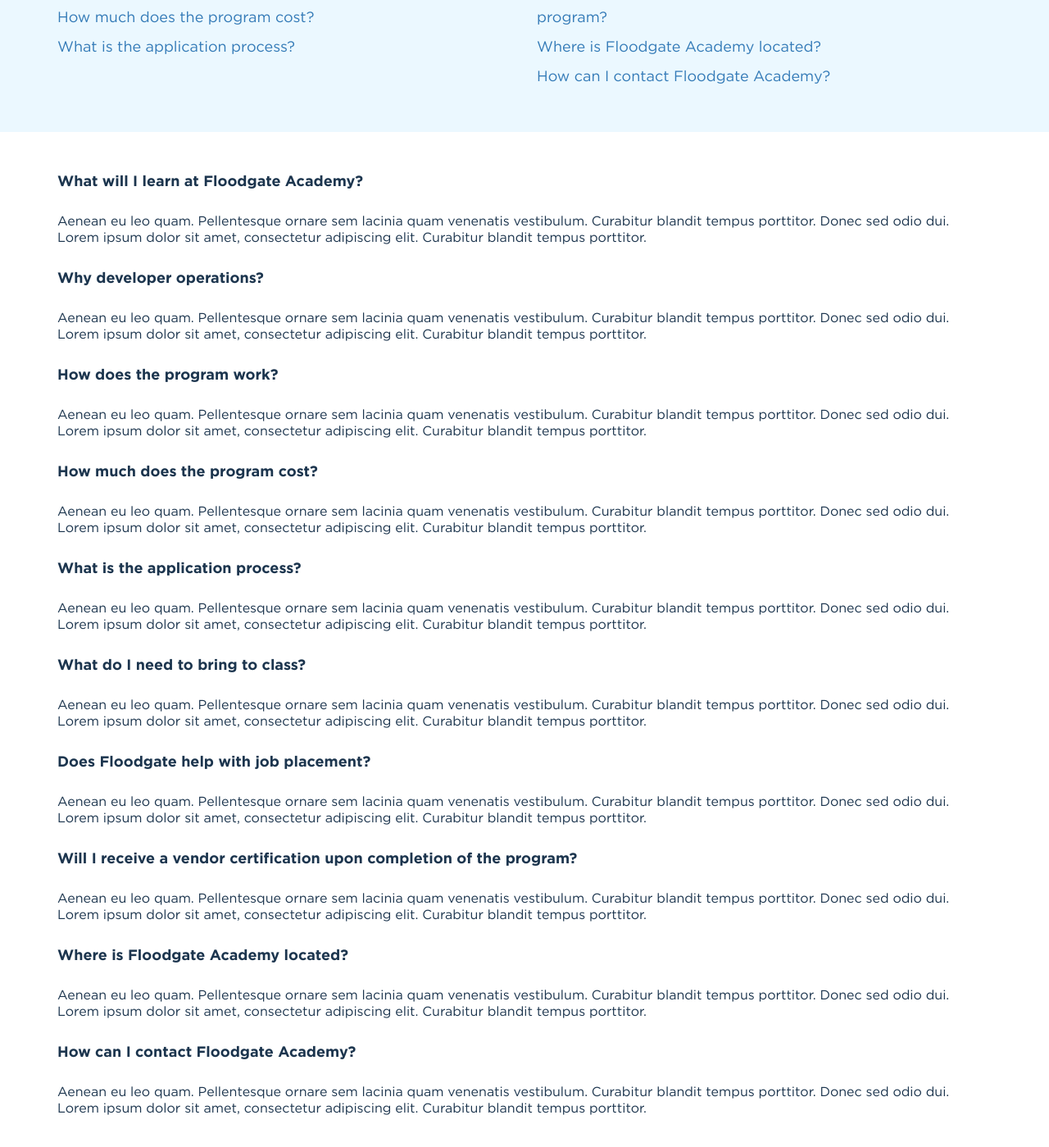
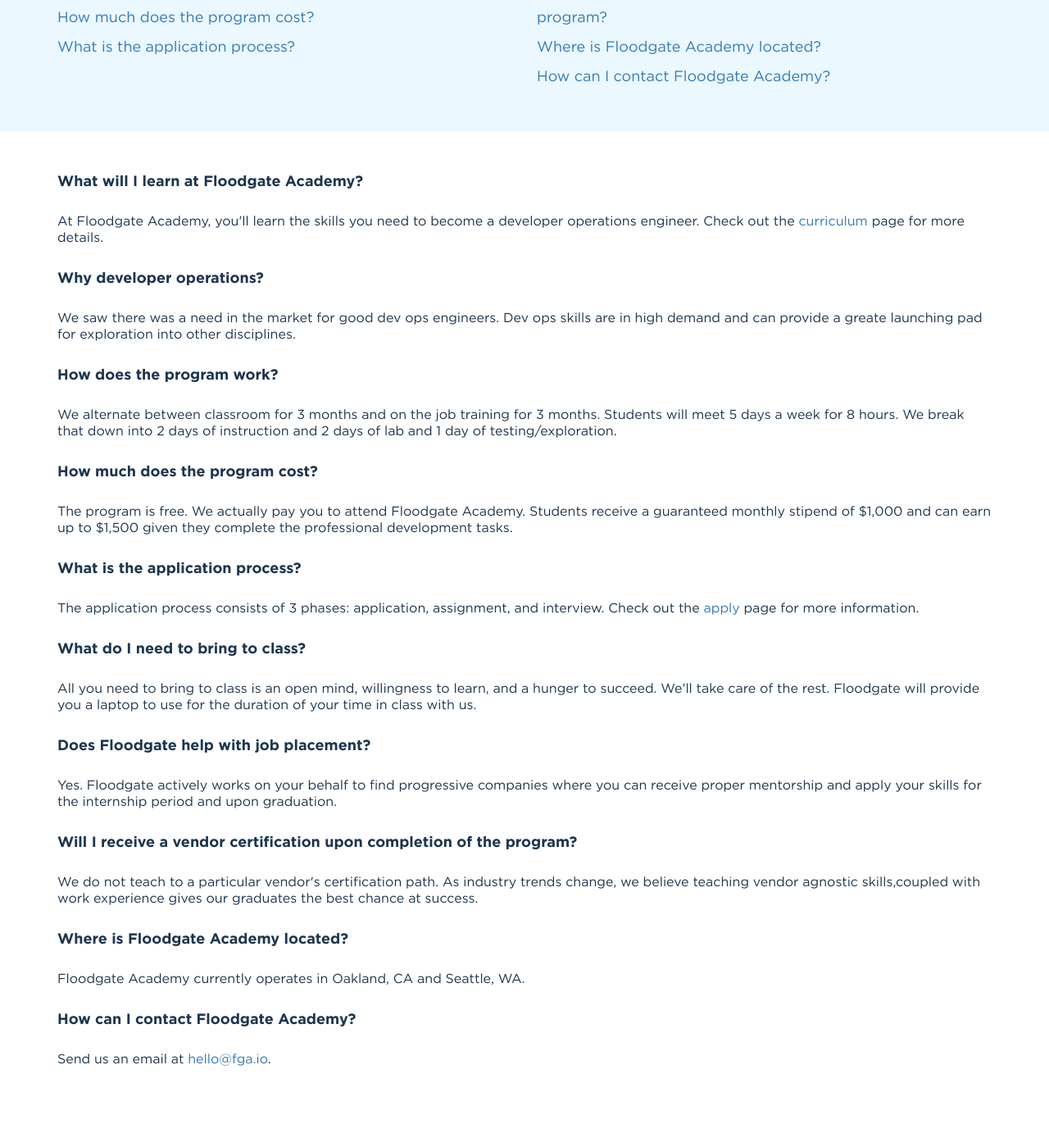
Before and after one commit to floodgateacademy/floodgateacademy.github.io, a Jekyll site: the page built from about.html, in a window 1280 px wide and 1400 px high, scrolled down 1839 px. Shown: the whole window at 82% size. Built offline with Jekyll 4.4.1, drawn with Linux system fonts in a browser that asks for light colours; nearby versions of some CDN libraries.

Commit message:
FAQ updates

```diff
--- a/_includes/footer.html
+++ b/_includes/footer.html
@@ -1,7 +1,7 @@
 <footer class="center">
   <div class="footer-info">
     <img src="/images/logo.png" class="footer-logo" alt="Floodgate Academy Logo">
-    <p class="footer-blurb">Send us an email at <a href="mailto:hello@fga.io" class="email-address">hello@fga.io</a>
+    <p class="footer-blurb">Send us an email at <a href="mailto:hello@fga.io" class="email-address">hello@fga.io</a></p>
     <p class="footer-heading">Connect with us on social media</p>
     <div class="social-links">
 
--- a/about.html
+++ b/about.html
@@ -130,7 +130,7 @@
          <div class="col-lg-12">
            <p class="question" id="q1">What will I learn at Floodgate Academy?</p>
            <p class="answer">
-             Aenean eu leo quam. Pellentesque ornare sem lacinia quam venenatis vestibulum. Curabitur blandit tempus porttitor. Donec sed odio dui. Lorem ipsum dolor sit amet, consectetur adipiscing elit. Curabitur blandit tempus porttitor.
+             At Floodgate Academy, you'll learn the skills you need to become a developer operations engineer. Check out the <a href="/curriculum">curriculum</a> page for more details.
            </p>
          </div>
        </div>
@@ -138,7 +138,7 @@
          <div class="col-lg-12">
            <p class="question" id="q2">Why developer operations?</p>
            <p class="answer">
-             Aenean eu leo quam. Pellentesque ornare sem lacinia quam venenatis vestibulum. Curabitur blandit tempus porttitor. Donec sed odio dui. Lorem ipsum dolor sit amet, consectetur adipiscing elit. Curabitur blandit tempus porttitor.
+             We saw there was a need in the market for good dev ops engineers. Dev ops skills are in high demand and can provide a greate launching pad for exploration into other disciplines.
            </p>
          </div>
        </div>
@@ -146,7 +146,7 @@
          <div class="col-lg-12">
            <p class="question" id="q3">How does the program work?</p>
            <p class="answer">
-             Aenean eu leo quam. Pellentesque ornare sem lacinia quam venenatis vestibulum. Curabitur blandit tempus porttitor. Donec sed odio dui. Lorem ipsum dolor sit amet, consectetur adipiscing elit. Curabitur blandit tempus porttitor.
+             We alternate between classroom for 3 months and on the job training for 3 months. Students will meet 5 days a week for 8 hours. We break that down into 2 days of instruction and 2 days of lab and 1 day of testing/exploration.
            </p>
          </div>
        </div>
@@ -154,7 +154,7 @@
          <div class="col-lg-12">
            <p class="question" id="q4">How much does the program cost?</p>
            <p class="answer">
-             Aenean eu leo quam. Pellentesque ornare sem lacinia quam venenatis vestibulum. Curabitur blandit tempus porttitor. Donec sed odio dui. Lorem ipsum dolor sit amet, consectetur adipiscing elit. Curabitur blandit tempus porttitor.
+             The program is free. We actually pay you to attend Floodgate Academy. Students receive a guaranteed monthly stipend of $1,000 and can earn up to $1,500 given they complete the professional development tasks.
            </p>
          </div>
        </div>
@@ -162,7 +162,7 @@
          <div class="col-lg-12">
            <p class="question" id="q5">What is the application process?</p>
            <p class="answer">
-             Aenean eu leo quam. Pellentesque ornare sem lacinia quam venenatis vestibulum. Curabitur blandit tempus porttitor. Donec sed odio dui. Lorem ipsum dolor sit amet, consectetur adipiscing elit. Curabitur blandit tempus porttitor.
+             The application process consists of 3 phases: application, assignment, and interview. Check out the <a href="/apply">apply</a> page for more information.
            </p>
          </div>
        </div>
@@ -170,7 +170,7 @@
          <div class="col-lg-12">
            <p class="question" id="q6">What do I need to bring to class?</p>
            <p class="answer">
-             Aenean eu leo quam. Pellentesque ornare sem lacinia quam venenatis vestibulum. Curabitur blandit tempus porttitor. Donec sed odio dui. Lorem ipsum dolor sit amet, consectetur adipiscing elit. Curabitur blandit tempus porttitor.
+             All you need to bring to class is an open mind, willingness to learn, and a hunger to succeed. We'll take care of the rest. Floodgate will provide you a laptop to use for the duration of your time in class with us.
            </p>
          </div>
        </div>
@@ -178,7 +178,7 @@
          <div class="col-lg-12">
            <p class="question" id="q7">Does Floodgate help with job placement?</p>
            <p class="answer">
-             Aenean eu leo quam. Pellentesque ornare sem lacinia quam venenatis vestibulum. Curabitur blandit tempus porttitor. Donec sed odio dui. Lorem ipsum dolor sit amet, consectetur adipiscing elit. Curabitur blandit tempus porttitor.
+             Yes. Floodgate actively works on your behalf to find progressive companies where you can receive proper mentorship and apply your skills for the internship period and upon graduation.
            </p>
          </div>
        </div>
@@ -186,7 +186,7 @@
          <div class="col-lg-12">
            <p class="question" id="q8">Will I receive a vendor certification upon completion of the program?</p>
            <p class="answer">
-             Aenean eu leo quam. Pellentesque ornare sem lacinia quam venenatis vestibulum. Curabitur blandit tempus porttitor. Donec sed odio dui. Lorem ipsum dolor sit amet, consectetur adipiscing elit. Curabitur blandit tempus porttitor.
+             We do not teach to a particular vendor's certification path. As industry trends change, we believe teaching vendor agnostic skills,coupled with work experience gives our graduates the best chance at success.
            </p>
          </div>
        </div>
@@ -194,7 +194,7 @@
          <div class="col-lg-12">
            <p class="question" id="q9">Where is Floodgate Academy located?</p>
            <p class="answer">
-             Aenean eu leo quam. Pellentesque ornare sem lacinia quam venenatis vestibulum. Curabitur blandit tempus porttitor. Donec sed odio dui. Lorem ipsum dolor sit amet, consectetur adipiscing elit. Curabitur blandit tempus porttitor.
+             Floodgate Academy currently operates in Oakland, CA and Seattle, WA.
            </p>
          </div>
        </div>
@@ -202,7 +202,7 @@
          <div class="col-lg-12">
            <p class="question" id="q10">How can I contact Floodgate Academy?</p>
            <p class="answer">
-             Aenean eu leo quam. Pellentesque ornare sem lacinia quam venenatis vestibulum. Curabitur blandit tempus porttitor. Donec sed odio dui. Lorem ipsum dolor sit amet, consectetur adipiscing elit. Curabitur blandit tempus porttitor.
+             Send us an email at <a href="mailto:hello@fga.io" class="email-address">hello@fga.io</a>.
            </p>
          </div>
        </div>
```
